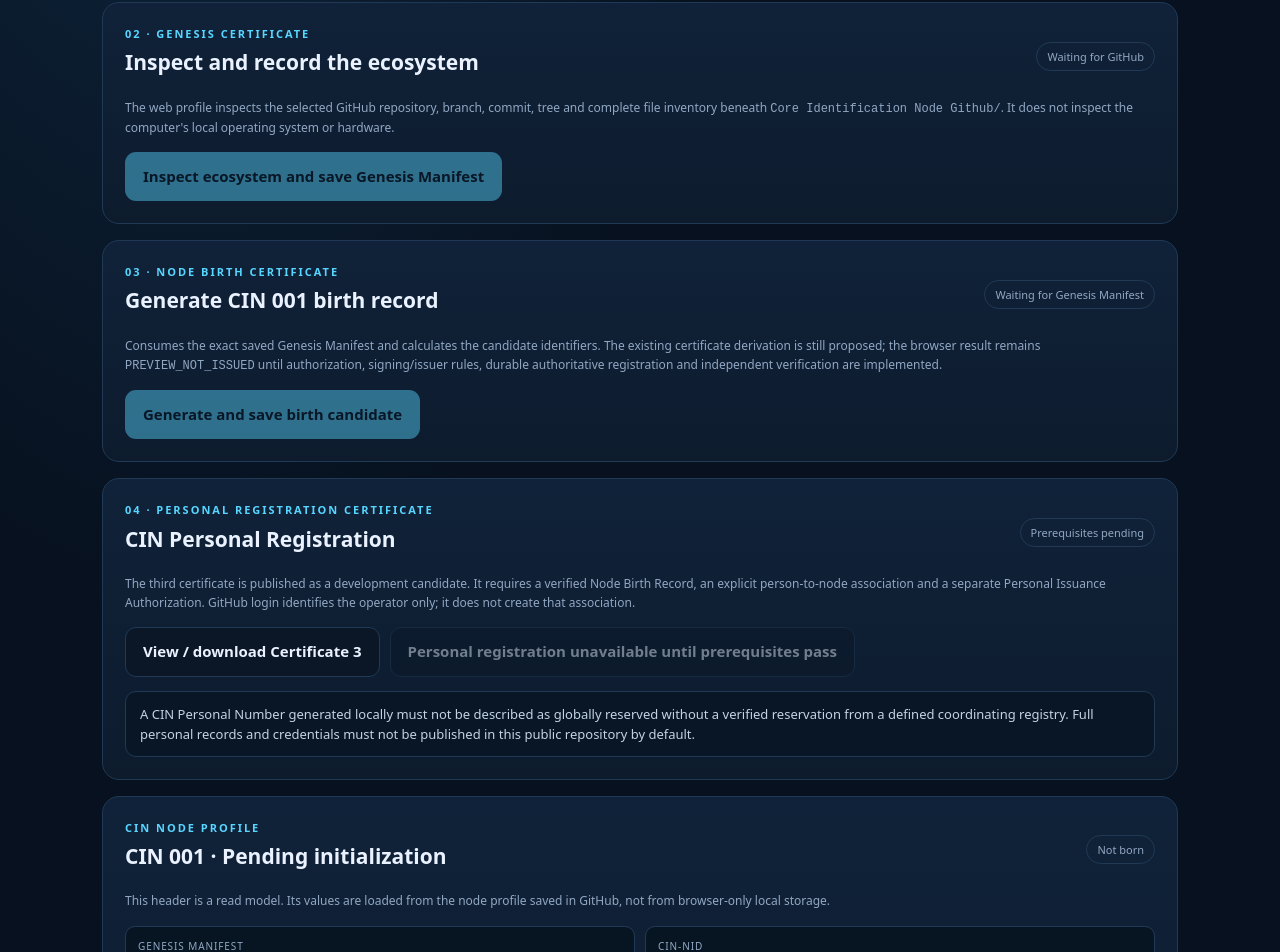
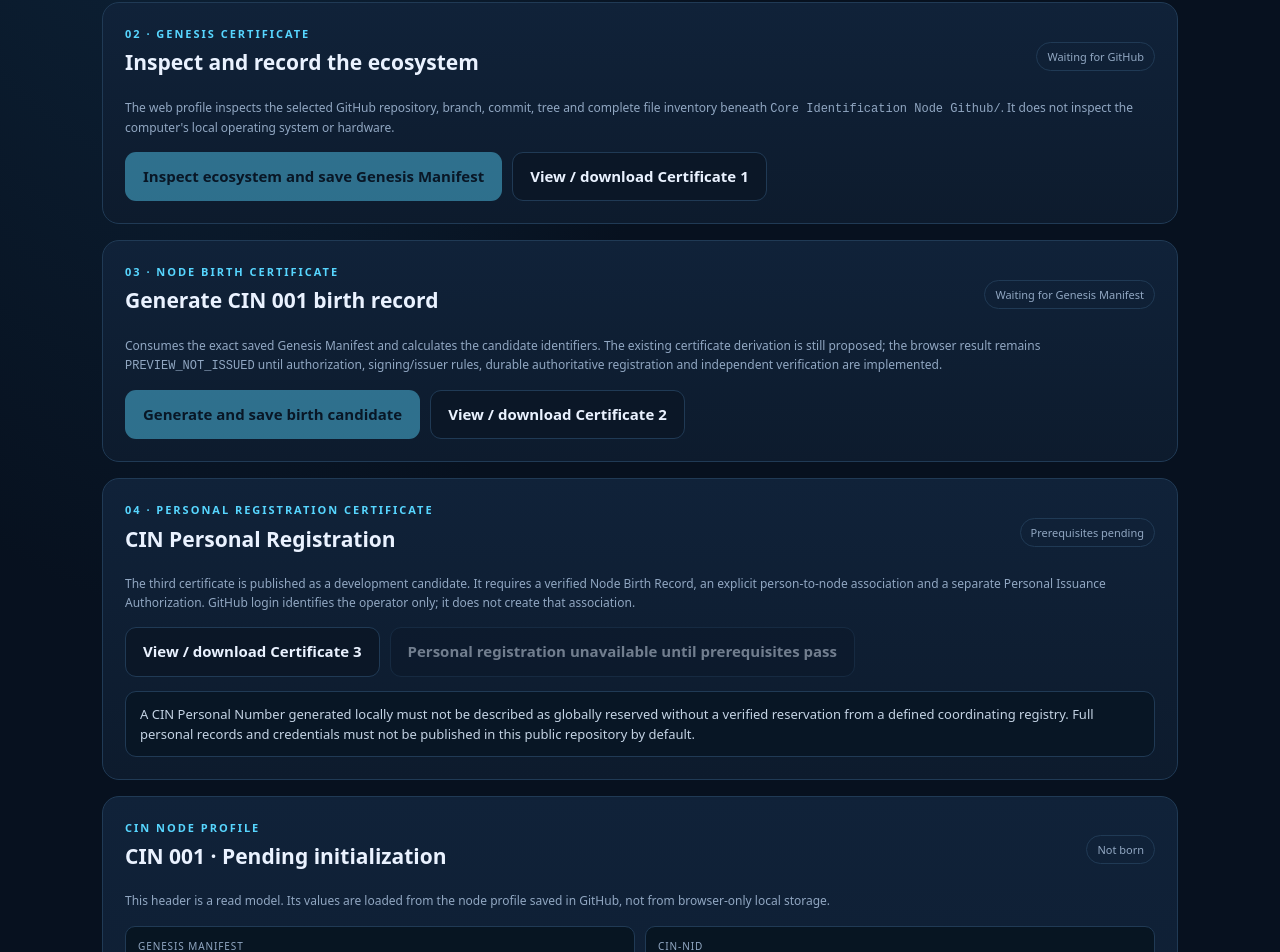
Before and after one commit to LerryAlexanderElizondoVillalobos/CIN-Core-Identification-Nodes-byLAEV, a plain HTML site: page Core Identification Node Github/index.html in a window 1280 px wide. Shown: the part 865-1817 px from the top of the page. Drawn offline with Linux system fonts and the light colour scheme; no server answers.

Commit message:
feat(cin-lobby): expose Genesis and node birth certificate files

```diff
--- a/Core Identification Node Github/index.html
+++ b/Core Identification Node Github/index.html
@@ -47,7 +47,7 @@
 <section class="panel">
   <div class="panel-head"><div><div class="eyebrow">02 · Genesis certificate</div><h2>Inspect and record the ecosystem</h2></div><span class="pill" id="genesisState">Waiting for GitHub</span></div>
   <p class="small">The web profile inspects the selected GitHub repository, branch, commit, tree and complete file inventory beneath <code>Core Identification Node Github/</code>. It does not inspect the computer's local operating system or hardware.</p>
-  <div class="actions"><button class="btn primary" id="generateGenesisButton" disabled>Inspect ecosystem and save Genesis Manifest</button></div>
+  <div class="actions"><button class="btn primary" id="generateGenesisButton" disabled>Inspect ecosystem and save Genesis Manifest</button><a class="btn secondary" href="./CIN-GENESIS-ENVIRONMENT.cincert" download>View / download Certificate 1</a></div>
   <div id="genesisStatus" class="status"></div>
   <pre id="genesisSummary" hidden></pre>
 </section>
@@ -55,7 +55,7 @@
 <section class="panel">
   <div class="panel-head"><div><div class="eyebrow">03 · Node birth certificate</div><h2>Generate CIN 001 birth record</h2></div><span class="pill" id="birthState">Waiting for Genesis Manifest</span></div>
   <p class="small">Consumes the exact saved Genesis Manifest and calculates the candidate identifiers. The existing certificate derivation is still proposed; the browser result remains <code>PREVIEW_NOT_ISSUED</code> until authorization, signing/issuer rules, durable authoritative registration and independent verification are implemented.</p>
-  <div class="actions"><button class="btn primary" id="generateBirthButton" disabled>Generate and save birth candidate</button></div>
+  <div class="actions"><button class="btn primary" id="generateBirthButton" disabled>Generate and save birth candidate</button><a class="btn secondary" href="./CIN-NODE-BIRTH.cincert" download>View / download Certificate 2</a></div>
   <div id="birthStatus" class="status"></div>
   <pre id="birthSummary" hidden></pre>
 </section>
```
